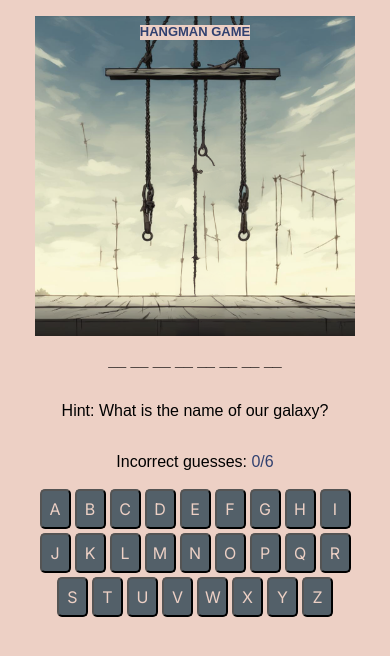
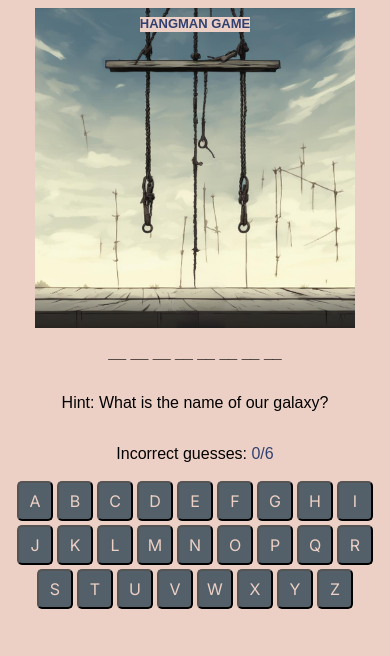
Before and after one commit to berriestime/hangman, a website built with Vite: page hangman/index.html in a window 390 px wide. Built offline with nearby package versions, Linux system fonts and the light colour scheme; a web font is replaced by a local one.

Commit message:
fix: fix mobile keyboard layout for iPhone

```diff
--- a/hangman/src/index.js
+++ b/hangman/src/index.js
@@ -33,6 +33,7 @@ const game = document.createElement('div');
 game.id = 'game';
 
 const wordToGuess = document.createElement('p');
+wordToGuess.classList.add('hint');
 const wordSpan = document.createElement('span');
 wordSpan.id = 'word';
 wordToGuess.append(wordSpan);
--- a/hangman/src/styles/global.scss
+++ b/hangman/src/styles/global.scss
@@ -44,6 +44,7 @@
   border-radius: 5px;
   color: #EDD0C5;
   touch-action: manipulation;
+  padding: 0px;
 }
 
 .key.correct {
@@ -126,6 +127,16 @@
   background-color: #EDD0C5;
 }
 
+.hint {
+  text-align: center;
+}
+
+#game {
+  display: flex;
+  flex-direction: column;
+  align-items: center;
+}
+
 @media screen and (max-width: 1100px) {
   #keyboard {
     width: 28rem;
@@ -156,6 +167,11 @@
 @media screen and (max-width: 710px) {
   .main-container {
     flex-direction: column;
+    margin: 0.5rem;
+  }
+
+  .bodypart {
+    top: 7px;
   }
 
   .main-container__part {
@@ -163,11 +179,11 @@
   }
 
   #keyboard {
-    width: 21rem;
+    width: 23rem;
   }
 
   .key {
-    width: 31px;
+    width: 36px;
     height: 40px;
   }
 
```
